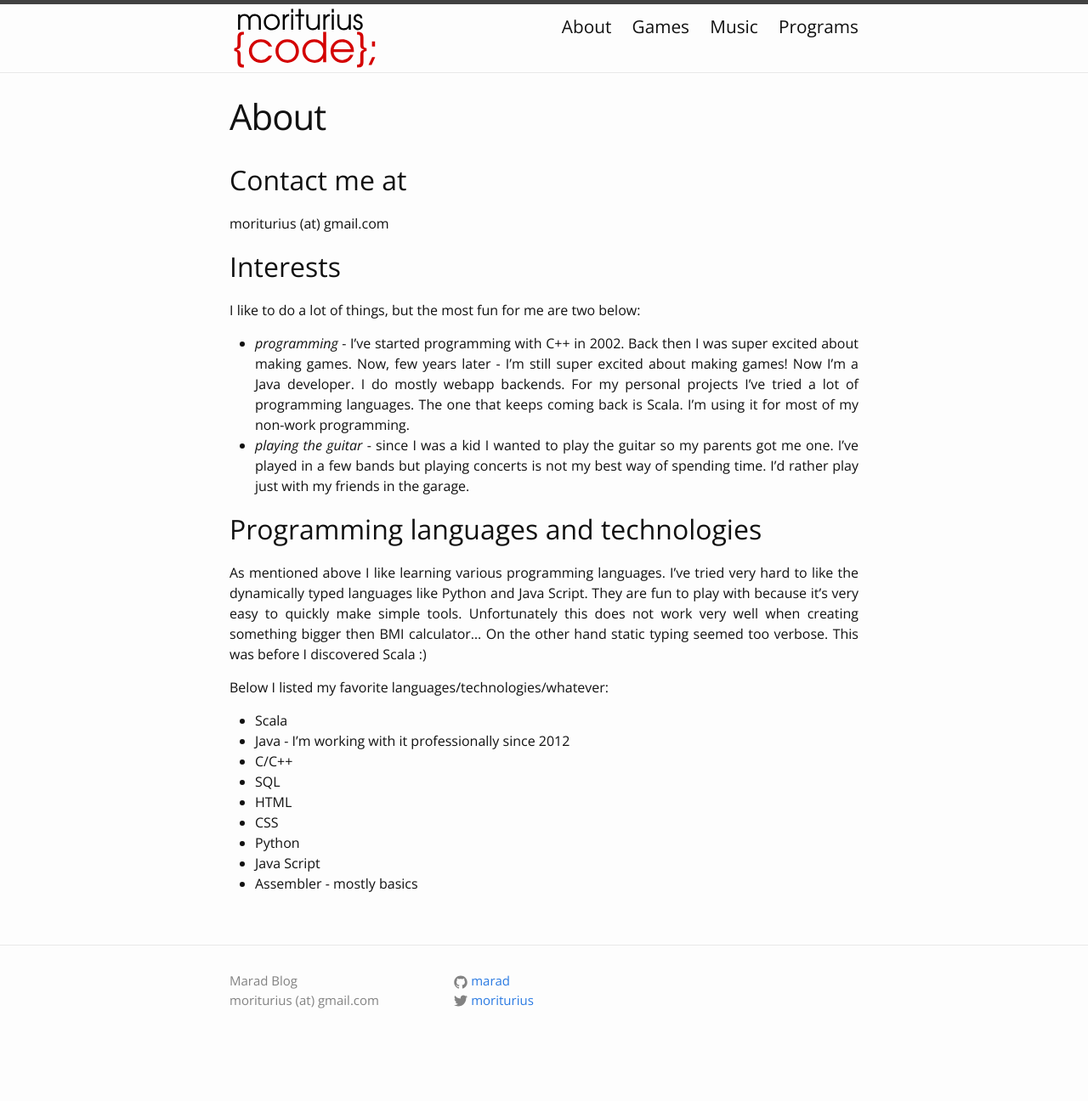
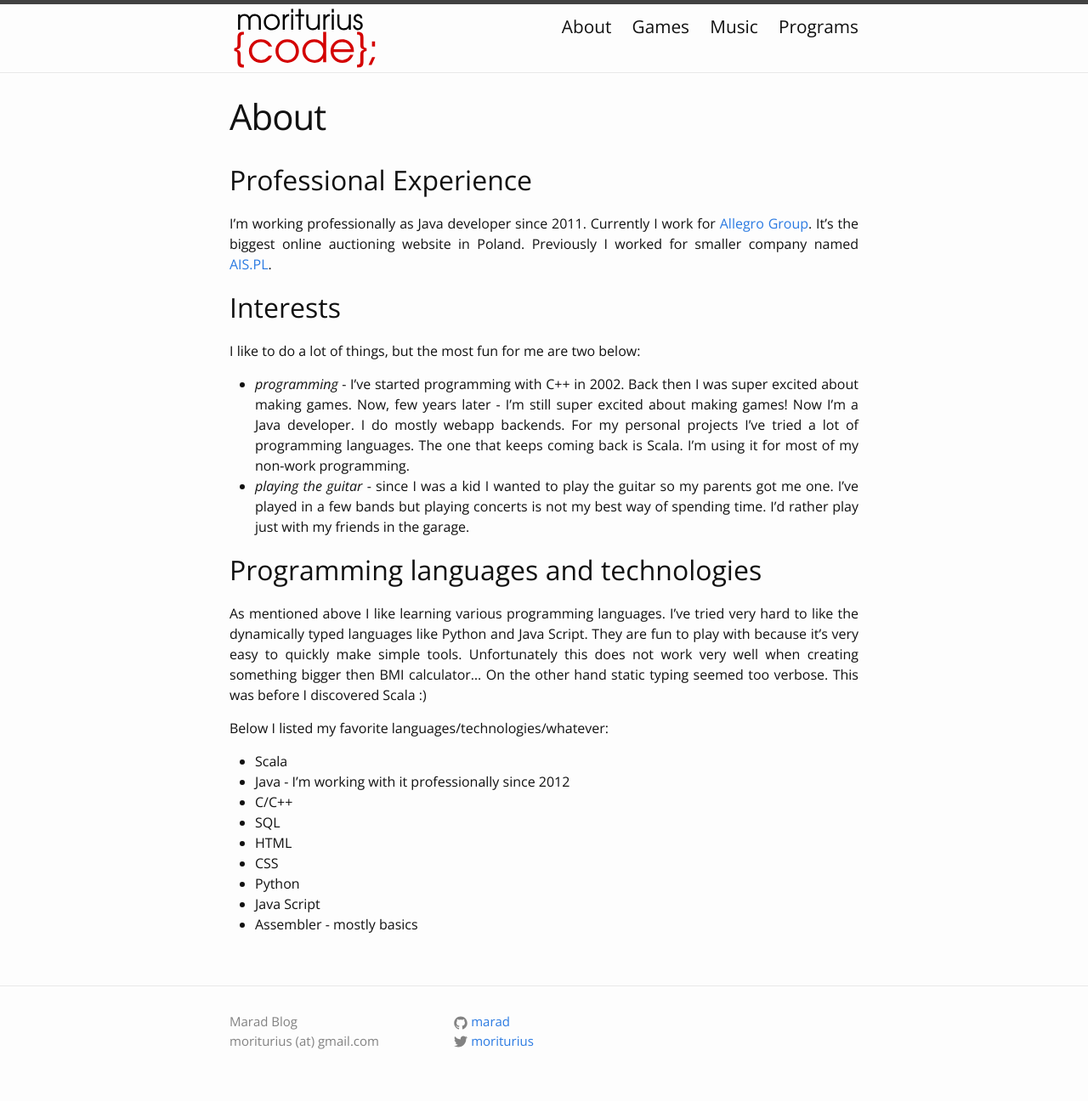
Before and after one commit to marad/marad.github.io, a Jekyll site: the page built from about.md, in a window 1280 px wide. Shown: the whole page at 85% size. Built offline with Jekyll 4.4.1, drawn with Linux system fonts in a browser that asks for light colours; before the commit the page ends 1248 px from its top, so only the background shows below that.

Commit message:
Updated about

```diff
--- a/about.md
+++ b/about.md
@@ -3,8 +3,11 @@ title: About
 permalink: /about/
 ---
 
-## Contact me at
-moriturius (at) gmail.com
+## Professional Experience
+
+I'm working professionally as Java developer since 2011. Currently I work for [Allegro
+Group][allegro]. It's the biggest online auctioning website in Poland. Previously I worked for
+smaller company named [AIS.PL][ais].
 
 ## Interests
 
@@ -27,3 +30,6 @@ Below I listed my favorite languages/technologies/whatever:
 * Python
 * Java Script
 * Assembler - mostly basics
+
+[allegro]: http://en.wikipedia.org/wiki/Allegro_(auction_website)
+[ais]: http://www.ais.pl
```
